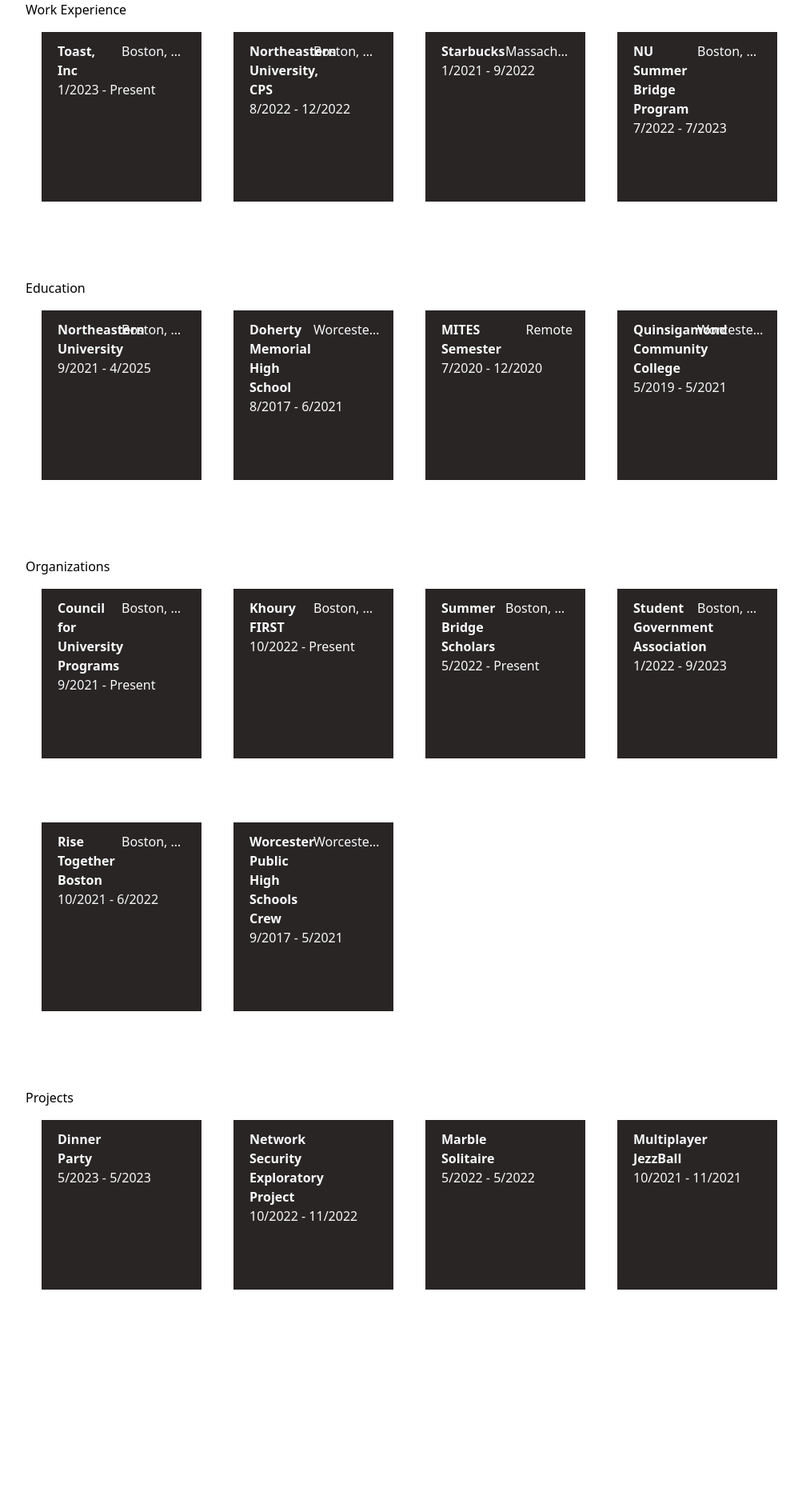
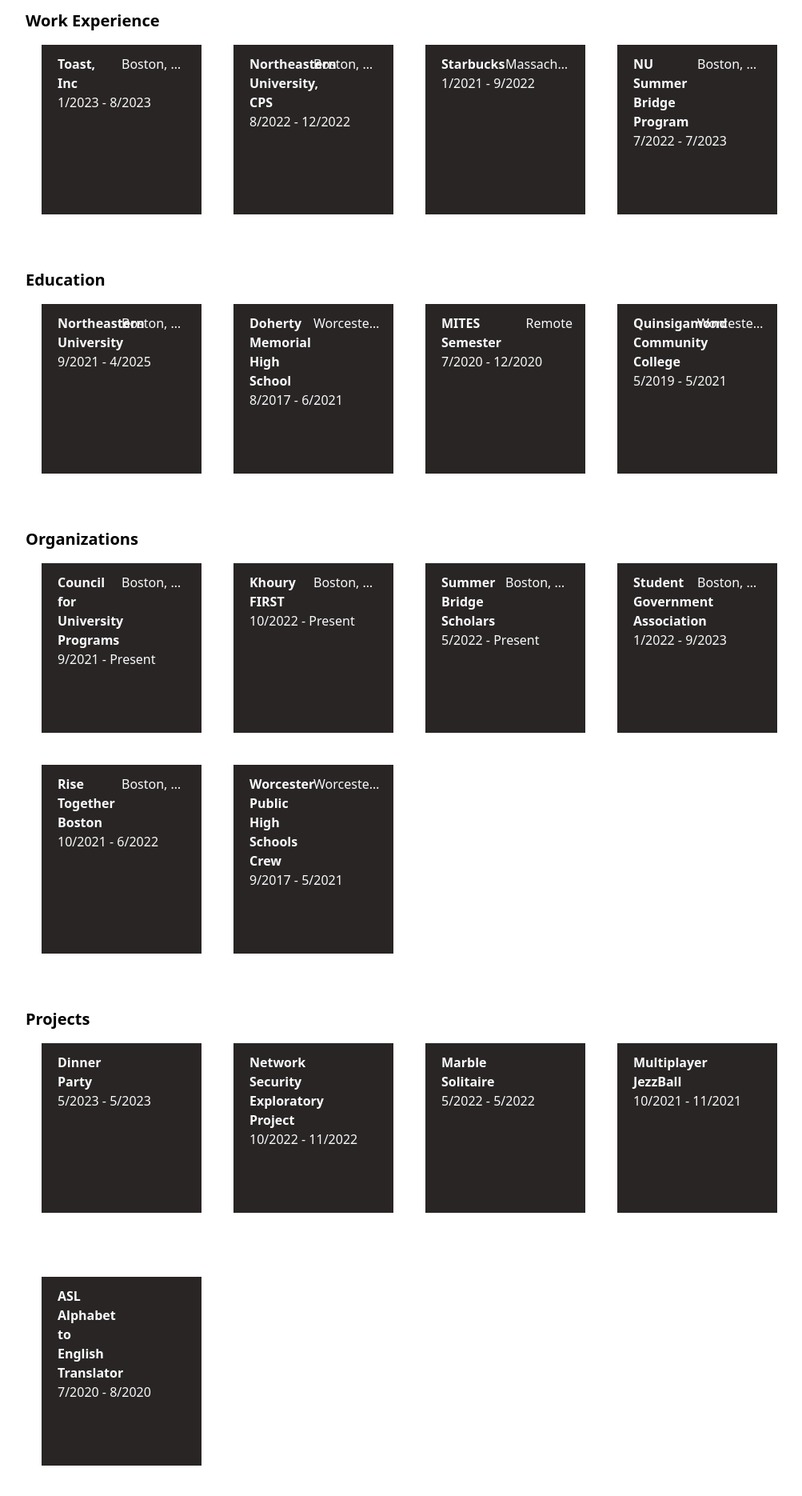
Before and after one commit to nmungovan/nmungovan.github.io, a React (Create React App) app: page / in a window 1280 px wide. Shown: the top 1870 px of the page at 80% size, without its empty margins (128-1131 px from the left). Before the commit the page ends 1708 px from the top, so only its background shows below. Built offline with nearby package versions, Linux system fonts and the light colour scheme.

Commit message:
fixing styles

```diff
--- a/src/App.tsx
+++ b/src/App.tsx
@@ -6,7 +6,7 @@
 function App (): ReactElement {
   return (
       <Routes>
-        {/** TODO Find a way to fix this routing issue **/}
+        {/* TODO Find a way to fix this routing issue */}
         <Route path='/' element={<Resume />} />
         <Route path='/about' element={<AboutMe />} />
         <Route path='/resume' element={<Resume />} />
--- a/src/pages/Components/GridItems.tsx
+++ b/src/pages/Components/GridItems.tsx
@@ -11,11 +11,15 @@
   return startDate.concat(' - ', endDate)
 }
 
+export function Title ({ children }: PropsWithChildren<unknown>) {
+  return (<h1 className='font-bold text-xl mt-3'>{children}</h1>)
+}
+
 export function GridItem ({ children }: PropsWithChildren<unknown>): ReactElement {
   return (<div className='px-5 justify-center'>{children}</div>)
 }
 
-export function Title ({ children }: PropsWithChildren<unknown>): ReactElement {
+export function Subtitle ({ children }: PropsWithChildren<unknown>): ReactElement {
   return (<h2 className='font-semibold text-left px-5 pt-3'>{children}</h2>)
 }
 
@@ -30,9 +34,9 @@
 export function ExperienceItem ({ exp }: { exp: Experience }): ReactElement {
   const { setModalOpen } = React.useContext(ModalContext)
   return (
-    <div className='bg-stone-800 text-slate-50 sm:mx-2 md:mx-5 mb-20 overflow-auto pb-20 hover:scale-105 transition ease-in-out hover:scale-105 duration-300' onClick={() => { setModalOpen(exp) }}>
+    <div className='bg-stone-800 text-slate-50 sm:mx-2 md:mx-5 mb-10 overflow-auto pb-20 hover:scale-105 transition ease-in-out hover:scale-105 duration-300' onClick={() => { setModalOpen(exp) }}>
         <div className='grid grid-cols-2'>
-            <Title>{exp.name}</Title>
+            <Subtitle>{exp.name}</Subtitle>
             <RightItem>{exp.location}</RightItem>
         </div>
         <GridItem>{formatDate(exp.startDate, exp.endDate)}</GridItem>
@@ -44,7 +48,7 @@
   return (
     <div className='bg-stone-800 text-slate-50 sm:mx-2 md:mx-5 mb-20 overflow-auto pb-20 transition ease-in-out hover:scale-105 duration-300' onClick={() => { setModalOpen(exp) }}>
         <div className='grid grid-cols-2'>
-            <Title>{exp.name}</Title>
+            <Subtitle>{exp.name}</Subtitle>
         </div>
         <GridItem>{formatDate(exp.startDate, exp.endDate)}</GridItem>
     </div>)
--- a/src/pages/Components/ModalComponents.tsx
+++ b/src/pages/Components/ModalComponents.tsx
@@ -2,11 +2,11 @@
 import { type PropsWithChildren, type ReactElement } from 'react'
 
 export function ModalTitle ({ children }: PropsWithChildren<unknown>): ReactElement {
-  return (<h2 className='font-semibold text-xl text-left px-5 pt-3'>{children}</h2>)
+  return (<h2 className='font-semibold text-2xl text-left px-5 pt-3'>{children}</h2>)
 }
 
 export function ModalSubtitle ({ children }: PropsWithChildren<unknown>): ReactElement {
-  return (<h2 className='font-semibold text-lg text-left px-5 pt-3'>{children}</h2>)
+  return (<h2 className='font-semibold text-xl text-left px-5 pt-3'>{children}</h2>)
 }
 
 export function ModalDates ({ children }: PropsWithChildren<unknown>): ReactElement {
--- a/src/pages/Components/ResumeContents.ts
+++ b/src/pages/Components/ResumeContents.ts
@@ -14,6 +14,7 @@
   location: 'Boston, MA',
   position: 'Software Engineer Co-op, Security Champion',
   startDate: new Date('2023-01-17T12:00:00Z'),
+  endDate: new Date('2023-08-25T12:00:00Z'),
   description: `Employee Cloud, Payroll Product Group
   Contribute to the full-stack development and optimization of one of Toast's most-used customer workflows through designing, implementing, documenting, and configuring database, backend, and frontend code.
   Perform rigorous QA for code changes through unit, integration, and manual tests.
@@ -52,7 +53,7 @@
   description: 'Facilitated team-building and networking activities with incoming first-year Khoury College of Computer Sciences students to provide insight into the shift to college life and computer science academia for Summer Bridge Week 2022 and 2023.'
 }
 
-export const workExperiences: WorkExperience[] = [toast, nuAqa, starbucks, summerBridge]
+export const workExperiences: WorkExperience[] = [toast, nuAqa, starbucks, summerBridge].sort((a, b) => {return a.startDate.getSeconds() - b.startDate.getSeconds()})
 
 // education
 export interface Education {
--- a/src/pages/Resume.tsx
+++ b/src/pages/Resume.tsx
@@ -1,110 +1,37 @@
 import React, { useState, type ReactElement } from 'react'
-import { ExperienceItem, ProjectItem } from './Components/GridItems'
+import { ExperienceItem, ProjectItem, Title } from './Components/GridItems'
 import { educations, workExperiences, organizations, projects, type ExperienceOrProject } from './Components/ResumeContents'
 import { ModalContext } from './Components/ModalContext'
 import { ExperienceModal } from './Components/ExperienceModal'
 
+/**
+ *
+ * @returns the React resume page of my website
+ */
 export function Resume (): ReactElement {
   const [modalOpen, setModalOpen] = useState<ExperienceOrProject | null>(null)
 
   return (
     <ModalContext.Provider value={{ modalOpen, setModalOpen }}>
     <div className='flex grid grid-cols-1 w-3/4 mx-auto'>
-      Work Experience
+      <Title>Work Experience</Title>
       <div className='flex grid sm:grid-cols-1 md:grid-cols-4 my-4'>
-        <ExperienceItem exp={workExperiences[0]} />
-        <ExperienceItem exp={workExperiences[1]} />
-        <ExperienceItem exp={workExperiences[2]} />
-        <ExperienceItem exp={workExperiences[3]} />
+        {workExperiences.sort((a, b) => {return b.startDate.getSeconds() - a.startDate.getSeconds()}).map((exp) => {return <ExperienceItem exp={exp} />})}
       </div>
-      Education
+      <Title>Education</Title>
       <div className='flex grid sm:grid-cols-1 md:grid-cols-4 my-4'>
-        <ExperienceItem exp={educations[0]} />
-        <ExperienceItem exp={educations[1]} />
-        <ExperienceItem exp={educations[2]} />
-        <ExperienceItem exp={educations[3]} />
+        {educations.map((exp) => {return <ExperienceItem exp={exp} />})}
       </div>
-      Organizations
+      <Title>Organizations</Title>
       <div className='flex grid sm:grid-cols-1 md:grid-cols-4 my-4'>
-        <ExperienceItem exp={organizations[0]} />
-        <ExperienceItem exp={organizations[1]} />
-        <ExperienceItem exp={organizations[2]} />
-        <ExperienceItem exp={organizations[3]} />
-        <ExperienceItem exp={organizations[4]} />
-        <ExperienceItem exp={organizations[5]} />
+        {organizations.map((exp) => {return <ExperienceItem exp={exp} />})}
       </div>
-      Projects
+      <Title>Projects</Title>
       <div className='flex grid sm:grid-cols-1 md:grid-cols-4 my-4'>
-        <ProjectItem exp={projects[0]} />
-        <ProjectItem exp={projects[1]} />
-        <ProjectItem exp={projects[2]} />
-        <ProjectItem exp={projects[3]} />
+        {projects.map((exp) => {return <ProjectItem exp={exp} />})}
       </div>
     </div>
     {(modalOpen !== null) && <ExperienceModal experience={modalOpen} />}
     </ModalContext.Provider>
   )
 }
-
-/**
- * <h3>Software Projects</h3>
-    <h4>Spotify Playlist Creator (In Progress)</h4>
-    <p>Working with client/server authentication through Spotify's Web API and using object-oriented design in Python to create a working playlist creator
-      using SOLID principles.</p>
-    <h4>Marble Solitaire</h4>
-    <a href="https://github.com/nmungovan/marble-solitaire-cs3500">Link</a>
-    <p>Created a fully customizable marble solitaire game in Java following object-oriented design principles. Contains options for board sizes, hole
-      placement, type (English, Triangle, European), and view type (console/GUI). Built as JAR file, the project can be executed within a Java environment.</p>
-    <h4>Multiplayer JezzBall</h4>
-    <a href="https://github.com/nmungovan/multiplayer-jezzball-cs2500a">Link</a>
-    <p>Created an "n"-player game of JezzBall in Racket using big-bang and message handlers over a client-server network (to connect remote players) with
-      working game logic for one and multiple players.</p>
-    <h4>ASL Alphabet to English Translator</h4>
-    <a href="https://drive.google.com/file/d/1ZNsXIzvjVcgecxfeB7EHYy0y39tuzqn1/view?usp=sharing">Demo</a>
-    <p>Created a physical prototype glove (using Adafruit M4 Metro Board and Python) that analyzes various accelerometer outputs on digits through
-      normalization/dot product comparison and outputs a letter based on those readings against a database of values (HID keyboard).</p>
-
-    <h3>Education</h3>
-    <h4>Northeastern University, Khoury College of Computer Sciences (Boston, MA)</h4>
-    <p>Pursuing a Bachelor of Science in Computer Science with a current concentration in Systems along with a minor in Management Information Systems.</p>
-    <p>GPA: 3.84/4.0, Expected Graduation: May 2025</p>
-    <h4>Doherty Memorial High School, Engineering and Technology Academy (Worcester, MA)</h4>
-    <p>Graduated as valedictorian from the Engineering and Technology Academy at Doherty Memorial High School, a rigorous program with a focus on science,
-      math, and engineering. Successfully completed college-level engineering courses through Project Lead the Way to further knowledge of engineering
-      design and related fields.</p>
-
-    <h3>Experience</h3>
-    <h4>Toast, Software Engineering Co-op (Boston, MA)</h4>
-    <p>Incoming software engineering co-op at Toast for January-June 2023.</p>
-    <h4>Other Experiences</h4>
-    <h5>Northeastern University College of Professional Studies, Data Analyst (Boston, MA)</h5>
-    <p>Compile, analyze, and share data on measures of academic performance in forty degree programs. Conduct cursory research to reinforce best practices
-      for academic quality, assessment strategies, and curriculum design.</p>
-    <h5>Starbucks, Partner (Boston/Worcester, MA)</h5>
-    <p>Hand-crafted custom drinks/food items, managed inventory stock, and created connections in high-volume stores to create the “third place” for
-      customers. Successfully and efficiently trained 10+ baristas in all positions. Awarded "Partner of the Quarter" for Summer 2021 due to exemplary
-      work ethic and character.</p>
-    <h5>Northeastern University, Summer Bridge Peer Mentor (Boston, MA)</h5>
-    <p>Built connections, advised, and facilitated team-building activities with incoming first-year Khoury College of Computer Sciences students to
-      provide insight into the shift to college life and computer science academia.</p>
-
-    <h3>Awards</h3>
-    <p>Dean's Scholarship, Khoury College of Computer Sciences (August 2022)</p>
-    <p>Dean's List, Khoury College of Computer Sciences (July 2022)</p>
-    <p>AP Scholar with Distinction, College Board (July 2021)</p>
-    <p>Class Valedictorian, Doherty Memorial High School (May 2021)</p>
-    <p>AP + PLTW Student Achievement in Engineering, College Board/PLTW (March 2021)</p>
-    <p>WCSA Scholar, Worcester County Superintendent's Association (December 2020)</p>
-    <p>Innovation and Creativity Award, Rochester Institute of Technology (May 2020)</p>
-
-    <h3>Miscellaneous</h3>
-    <h4>Engineering Projects</h4>
-    <h5>Measuring Spoon Organizer</h5>
-    <p>The final project for the PLTW course, Engineering Design and Development. Created the concept for a magnetic holder for measuring spoons,
-      created a 3D/physical prototype, and designed a business model to mass-produce and sell our product.</p>
-    <h5>Redesigning Kelley Square</h5>
-    <p>The final project for the PLTW course, Principles of Engineering, where we conceptually redesigned the infamous Kelley Square in Worcester,
-      MA into a simple four-way intersection using traffic lights. Designed a functioning traffic light prototype using VEX Robotics equipment and
-      C programming language.</p>
- *
- */
```
Also changed, not shown: public/apple-icon 2.png (added).
